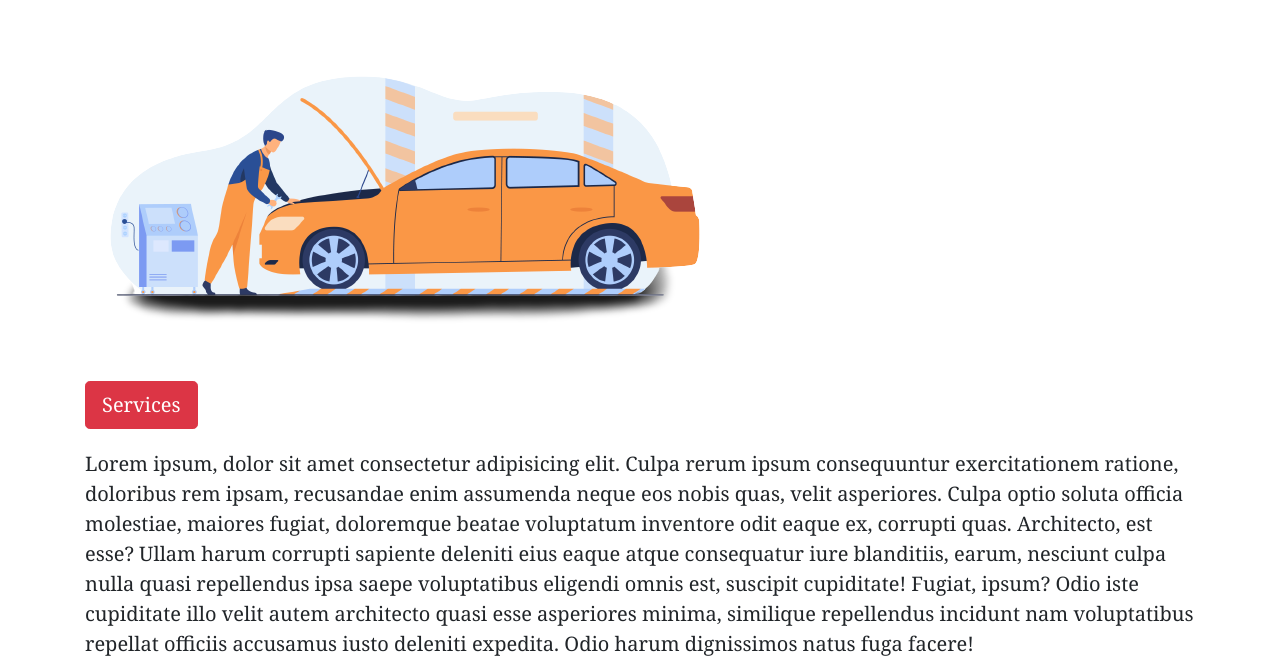
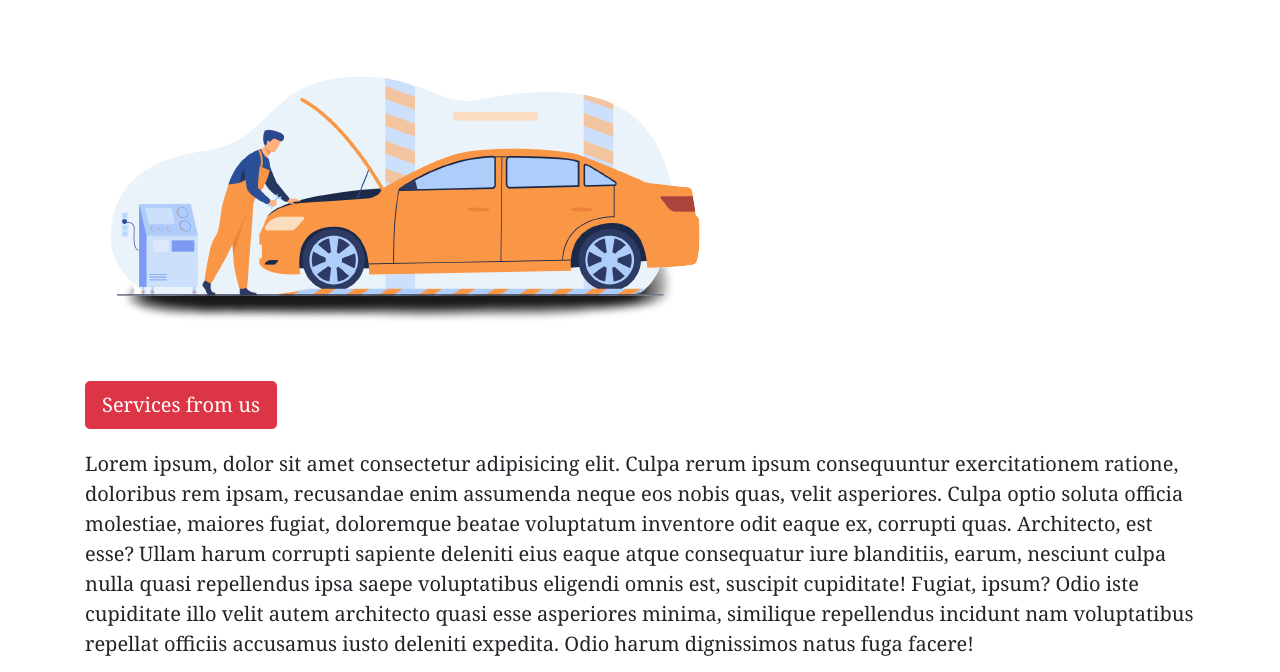
Before and after one commit to Asteramartya12/Motor-Services, a plain HTML site: page about.html in a window 1280 px wide. Shown: the part 70-742 px from the top of the page. Drawn offline with nearby package versions, Linux system fonts and the light colour scheme.

Commit message:
Update about.html

```diff
--- a/about.html
+++ b/about.html
@@ -86,7 +86,7 @@
           <img src="Images/about1.png" alt="about1">
 
           <div class="about-text">
-            <a class="btn btn-danger btn-lg" href="about.html" role="button">Services</a>
+            <a class="btn btn-danger btn-lg" href="about.html" role="button">Services from us</a>
             <p>
               Lorem ipsum, dolor sit amet consectetur adipisicing elit. Culpa rerum ipsum consequuntur exercitationem ratione, doloribus rem ipsam, recusandae enim assumenda neque eos nobis quas, velit asperiores. Culpa optio soluta officia molestiae, maiores fugiat, doloremque beatae voluptatum inventore odit eaque ex, corrupti quas. Architecto, est esse? Ullam harum corrupti sapiente deleniti eius eaque atque consequatur iure blanditiis, earum, nesciunt culpa nulla quasi repellendus ipsa saepe voluptatibus eligendi omnis est, suscipit cupiditate! Fugiat, ipsum? Odio iste cupiditate illo velit autem architecto quasi esse asperiores minima, similique repellendus incidunt nam voluptatibus repellat officiis accusamus iusto deleniti expedita. Odio harum dignissimos natus fuga facere!
             </p>
```
